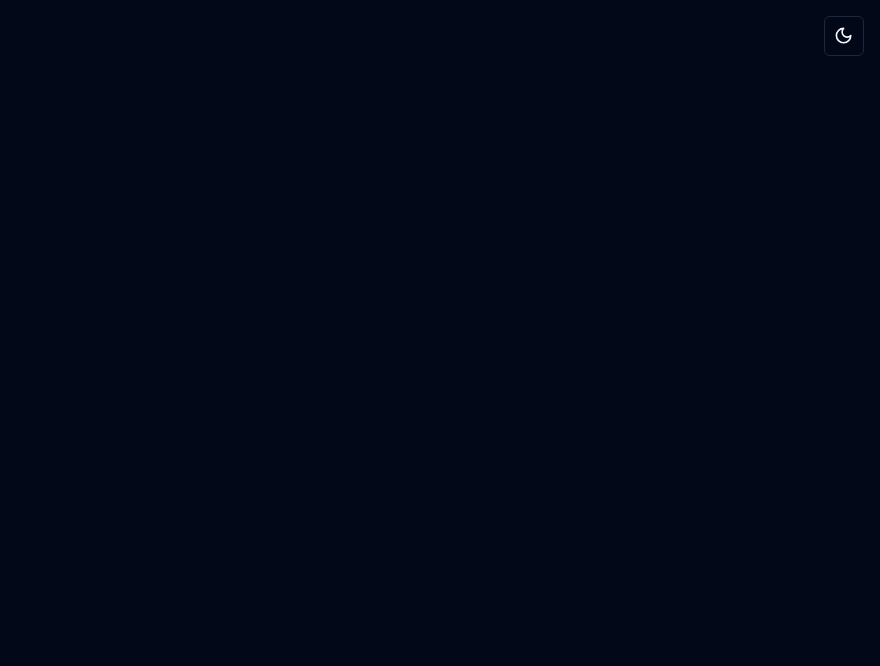
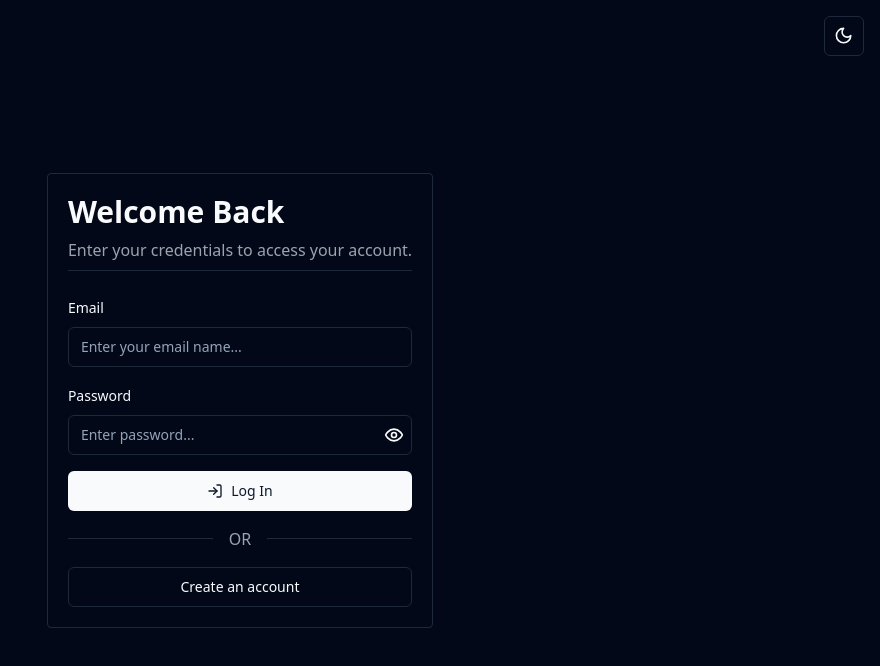
Before and after one commit to ahmedjd499/react-vite-shadcn-ui, a React (Vite) app: page /login in a window 1280 px wide. Before the commit this address had no page. Shown: the top 666 px of the page, without its empty margins (400-1280 px from the left). Built offline with nearby package versions, Linux system fonts and the light colour scheme.

Commit message:
adding login page

```diff
--- a/package.json
+++ b/package.json
@@ -13,6 +13,7 @@
     "@hookform/resolvers": "^3.4.2",
     "@radix-ui/react-dropdown-menu": "^2.0.6",
     "@radix-ui/react-label": "^2.0.2",
+    "@radix-ui/react-separator": "^1.0.3",
     "@radix-ui/react-slot": "^1.0.2",
     "axios": "^1.7.2",
     "class-variance-authority": "^0.7.0",
--- a/src/App.jsx
+++ b/src/App.jsx
@@ -2,14 +2,16 @@ import { BrowserRouter, Route, Routes } from "react-router-dom";
 import Signup from "./pages/Signup";
 import { ThemeProvider } from "./components/theme-provider";
 import { ModeToggle } from "./components/mode-toggle";
+import Login from "./pages/Login";
 
 function App() {
   return (
     <ThemeProvider defaultTheme="dark" storageKey="vite-ui-theme">
-    <ModeToggle ></ModeToggle>
+      <ModeToggle></ModeToggle>
       <BrowserRouter>
         <Routes>
-          <Route Component={Signup} path="signup" />
+          <Route element={<Signup />} path="signup" />
+          <Route element={<Login />} path="login" />
         </Routes>
       </BrowserRouter>
     </ThemeProvider>
--- /dev/null
+++ b/src/components/component/line-with-text.jsx
@@ -0,0 +1,18 @@
+
+import { Separator } from "@/components/ui/separator"
+import PropTypes from "prop-types";
+
+export function LineWithText({text}) {
+  return (
+    (<div className="flex items-center my-6">
+      <Separator className="flex-1" />
+      <div className="px-4 text-gray-500 dark:text-gray-400 font-medium">{text}</div>
+      <Separator className="flex-1" />
+    </div>)
+  );
+}
+
+
+LineWithText.propTypes = {
+  text: PropTypes.string
+};
--- /dev/null
+++ b/src/components/ui/separator.jsx
@@ -0,0 +1,25 @@
+"use client"
+
+import * as React from "react"
+import * as SeparatorPrimitive from "@radix-ui/react-separator"
+
+import { cn } from "@/lib/utils"
+
+const Separator = React.forwardRef((
+  { className, orientation = "horizontal", decorative = true, ...props },
+  ref
+) => (
+  <SeparatorPrimitive.Root
+    ref={ref}
+    decorative={decorative}
+    orientation={orientation}
+    className={cn(
+      "shrink-0 bg-border",
+      orientation === "horizontal" ? "h-[1px] w-full" : "h-full w-[1px]",
+      className
+    )}
+    {...props} />
+))
+Separator.displayName = SeparatorPrimitive.Root.displayName
+
+export { Separator }
--- /dev/null
+++ b/src/pages/Login.jsx
@@ -0,0 +1,121 @@
+
+import { zodResolver } from "@hookform/resolvers/zod"
+import { useForm } from "react-hook-form"
+import { z } from "zod"
+
+import { Button, buttonVariants } from "@/components/ui/button"
+import {
+  Form,
+  FormControl,
+  FormField,
+  FormItem,
+  FormLabel,
+  FormMessage,
+} from "@/components/ui/form"
+import { Input } from "@/components/ui/input"
+import toast, { Toaster } from "react-hot-toast"
+import PasswordInput from "@/components/ui/PasswordInput"
+import { logInUser } from "@/api/userApi"
+import { Link } from "react-router-dom"
+import { LineWithText } from "@/components/component/line-with-text"
+import { LogIn } from "lucide-react"
+
+const formSchema = z.object({
+  email: z.string().email({ message: "Invalid email address" }),
+  password: z.string().min(6, { message: "Password must be at least 6 characters." })
+})
+
+export default function Login() {
+  const form = useForm({
+    resolver: zodResolver(formSchema),
+    defaultValues: {
+      email: "",
+      password: "",
+    },
+  })
+
+  const onSubmit = (data) => {
+    const myPromise = logInUser(data);
+
+    toast.promise(myPromise, {
+        loading: 'Loading',
+        duration: 5000,
+        success: (result) => {
+            if(result.status==200 && result.data.code==1)
+            form.reset()
+            return result.data.message;
+
+        },
+        error: (error) => {
+            if(error.response.data.code ==5 ) form.setError("email", {
+                shouldFocus: true,message : error.response.data.message
+            })
+            return error.response.data.message || 'Error when creating user';
+        }
+    });
+};
+
+  return (
+
+    <div className="flex w-full max-w-md items-center border justify-center  rounded  p-5">
+      <Toaster position="top-center" reverseOrder={true} />
+      <div className="w-full max-w-md space-y-6">
+        <div className="space-y-2 text-left">
+          <h1 className="text-3xl font-bold">Welcome Back</h1>
+          <p className="text-gray-500 dark:text-gray-400">
+          Enter your credentials to access your account.
+          </p>
+          <hr />
+        </div>
+        <Form {...form}>
+          <form onSubmit={form.handleSubmit(onSubmit)} className="space-y-4">
+
+            <div className="space-y-2">
+              <FormField
+                control={form.control}
+                name="email"
+                render={({ field }) => (
+                  <FormItem>
+                    <FormLabel>Email </FormLabel>
+                    <FormControl>
+                      <Input
+                        placeholder="Enter your email name..."
+                        {...field}
+                      />
+                    </FormControl>
+
+                    <FormMessage />
+                  </FormItem>
+                )}
+              />
+            </div>
+            <div className="space-y-2">
+              <FormField
+                control={form.control}
+                name="password"
+                render={({ field }) => (
+                  <FormItem>
+                    <FormLabel>Password</FormLabel>
+                    <FormControl>
+                      <PasswordInput field={field} />
+                    </FormControl>
+
+                    <FormMessage />
+                  </FormItem>
+                )}
+              />
+            </div>
+            <Button className="w-full flex gap-2 " type="submit">
+            <LogIn size={16} />
+             Log In
+            </Button>
+            <LineWithText text="OR"/>
+            <Link className={`${buttonVariants({ variant: "outline" })} w-full`} to="/signup">Create an account</Link>
+
+          </form>
+        </Form>
+      </div>
+    </div>
+
+  )
+}
--- a/src/pages/Signup.jsx
+++ b/src/pages/Signup.jsx
@@ -1,9 +1,8 @@
+import { zodResolver } from "@hookform/resolvers/zod";
+import { useForm } from "react-hook-form";
+import { z } from "zod";
 
-import { zodResolver } from "@hookform/resolvers/zod"
-import { useForm } from "react-hook-form"
-import { z } from "zod"
-
-import { Button } from "@/components/ui/button"
+import { Button, buttonVariants } from "@/components/ui/button";
 import {
   Form,
   FormControl,
@@ -11,11 +10,14 @@ import {
   FormItem,
   FormLabel,
   FormMessage,
-} from "@/components/ui/form"
-import { Input } from "@/components/ui/input"
-import { createUser } from "@/api/userApi"
-import toast, { Toaster } from "react-hot-toast"
-import PasswordInput from "@/components/ui/PasswordInput"
+} from "@/components/ui/form";
+import { Input } from "@/components/ui/input";
+import { createUser } from "@/api/userApi";
+import toast, { Toaster } from "react-hot-toast";
+import PasswordInput from "@/components/ui/PasswordInput";
+import { LineWithText } from "@/components/component/line-with-text";
+import { Link } from "react-router-dom";
+import { SquarePen } from "lucide-react";
 
 const formSchema = z.object({
   firstname: z.string().min(2, {
@@ -25,14 +27,22 @@ const formSchema = z.object({
     message: "lastname must be at least 2 characters.",
   }),
   email: z.string().email({ message: "Invalid email address" }),
-  password: z.string().min(8, { message: "Password must be at least 8 characters." })
-  .regex(/[a-z]/, { message: "Password must contain at least one lowercase letter." })
-  .regex(/[A-Z]/, { message: "Password must contain at least one uppercase letter." })
+  password: z
+    .string()
+    .min(6, { message: "Password must be at least 6 characters." })
+    .regex(/[a-z]/, {
+      message: "Password must contain at least one lowercase letter.",
+    })
+    .regex(/[A-Z]/, {
+      message: "Password must contain at least one uppercase letter.",
+    })
     .regex(/[0-9]/, { message: "Password must contain at least one number." })
-  .regex(/[.!@#%^&*)(+=._-]/, { message: "Password must contain at least one special character." }),
-})
+    .regex(/[.!@#%^&*)(+=._-]/, {
+      message: "Password must contain at least one special character.",
+    }),
+});
 
-export default function ProfileForm() {
+export default function Signup() {
   const form = useForm({
     resolver: zodResolver(formSchema),
     defaultValues: {
@@ -41,41 +51,39 @@ export default function ProfileForm() {
       email: "",
       password: "",
     },
-  })
+  });
 
   const onSubmit = (data) => {
     const myPromise = createUser(data);
 
     toast.promise(myPromise, {
-        loading: 'Loading',
+      loading: "Loading",
       duration: 5000,
       success: (result) => {
-            if(result.status==200 && result.data.code==2)
-            form.reset()
+        if (result.status == 201 && result.data.code == 2) form.reset();
         return result.data.message;
-
       },
       error: (error) => {
-            if(error.response.data.code ==5 ) form.setError("email", {
-                shouldFocus: true,message : error.response.data.message
-            })
-            return error.response.data.message || 'Error when creating user';
-        }
+        if (error.response.data.code == 5)
+          form.setError("email", {
+            shouldFocus: true,
+            message: error.response.data.message,
+          });
+        return error.response.data.message || "Error when creating user";
+      },
     });
   };
 
   return (
-
     <div className="flex w-full max-w-md items-center border justify-center  rounded  p-5">
-    <Toaster
-  position="top-center"
-  reverseOrder={true}
-/>
+      <Toaster position="top-center" reverseOrder={true} />
       <div className="w-full max-w-md space-y-6">
         <div className="space-y-2 text-left">
           <h1 className="text-3xl font-bold">Sign Up</h1>
-        <p className="text-gray-500 dark:text-gray-400">Enter your information to create an account</p>
-      <hr/>
+          <p className="text-gray-500 dark:text-gray-400">
+            Enter your information to create an account
+          </p>
+          <hr />
         </div>
         <Form {...form}>
           <form onSubmit={form.handleSubmit(onSubmit)} className="space-y-4">
@@ -88,7 +96,10 @@ export default function ProfileForm() {
                     <FormItem>
                       <FormLabel>Firstname</FormLabel>
                       <FormControl>
-                <Input placeholder="Enter your first name..." {...field} />
+                        <Input
+                          placeholder="Enter your first name..."
+                          {...field}
+                        />
                       </FormControl>
 
                       <FormMessage />
@@ -104,7 +115,10 @@ export default function ProfileForm() {
                     <FormItem>
                       <FormLabel>Lastname</FormLabel>
                       <FormControl>
-                <Input placeholder="Enter your last name..." {...field} />
+                        <Input
+                          placeholder="Enter your last name..."
+                          {...field}
+                        />
                       </FormControl>
 
                       <FormMessage />
@@ -121,7 +135,10 @@ export default function ProfileForm() {
                   <FormItem>
                     <FormLabel>Email </FormLabel>
                     <FormControl>
-                <Input placeholder="Enter your email name..." {...field} />
+                      <Input
+                        placeholder="Enter your email name..."
+                        {...field}
+                      />
                     </FormControl>
 
                     <FormMessage />
@@ -137,7 +154,7 @@ export default function ProfileForm() {
                   <FormItem>
                     <FormLabel>Password</FormLabel>
                     <FormControl>
-              <PasswordInput field={field}  />
+                      <PasswordInput field={field} />
                     </FormControl>
 
                     <FormMessage />
@@ -145,15 +162,16 @@ export default function ProfileForm() {
                 )}
               />
             </div>
-        <Button className="w-full" type="submit">
+            <Button className="w-full flex gap-2" type="submit">
+            <SquarePen size={16} />
               Sign Up
             </Button>
+            <LineWithText text="OR"/>
+            <Link className={`${buttonVariants({ variant: "outline" })} w-full`} to="/login">Log in</Link>
+
           </form>
         </Form>
-
       </div>
     </div>
-
-
-  )
+  );
 }
```
Also changed, not shown: src/api/userApi.js (+8 -0 lines), 1 other file (tests, documents, lock files or other folders). Lines whose indentation alone changed are shown as unchanged.
